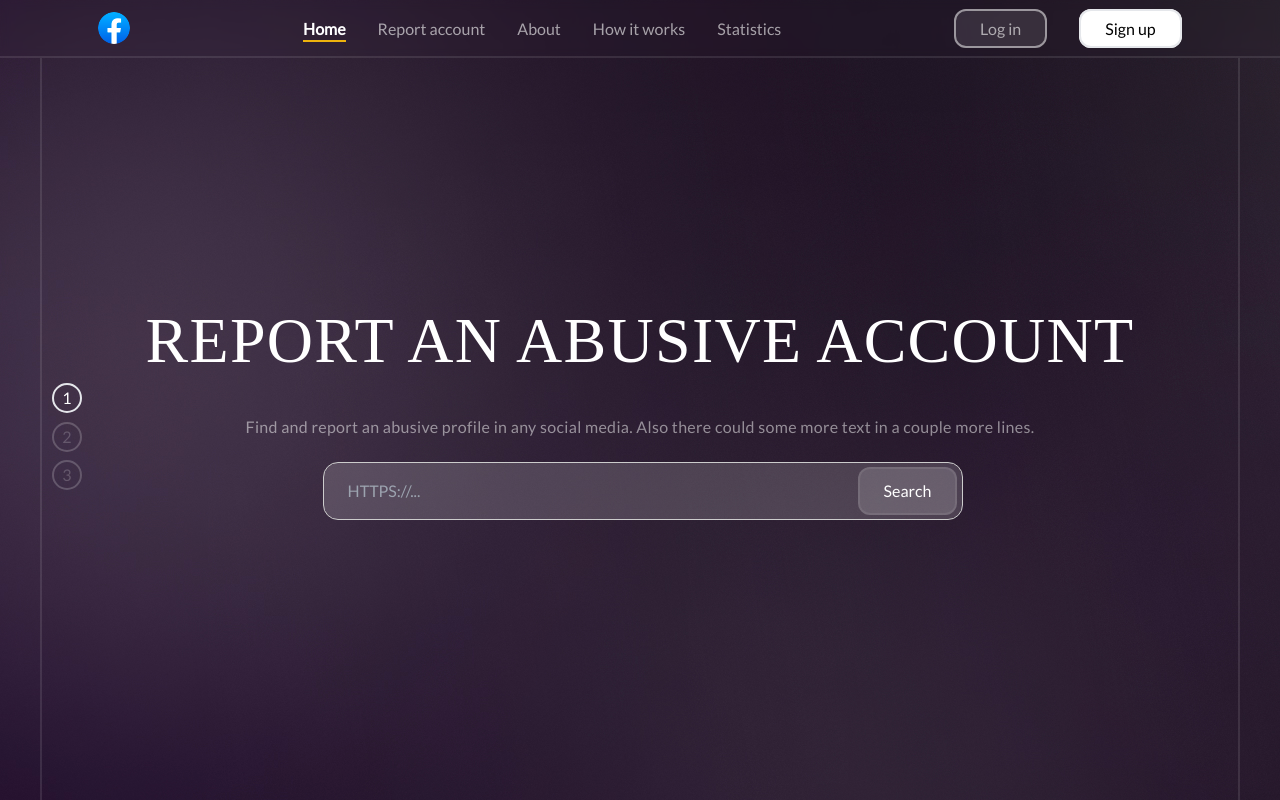
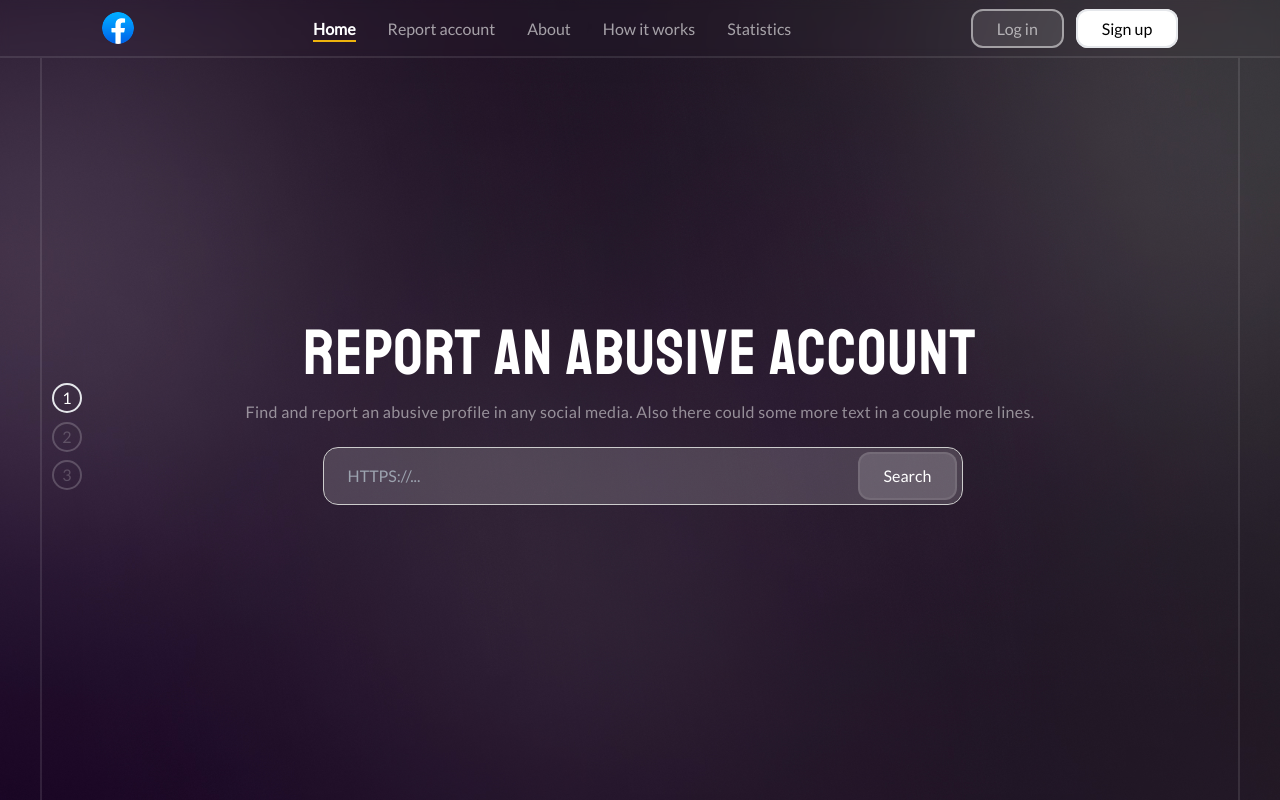
Before and after one commit to YonatanBenezra/abuse-account-db, a React (Vite) app in the folder client/: page /home in a window 1280 px wide. Shown: the top 800 px of the page. Built offline with nearby package versions, Linux system fonts and the light colour scheme; no server answers.

Commit message:
changes need in home page

```diff
--- a/client/package.json
+++ b/client/package.json
@@ -17,7 +17,8 @@
     "react-dom": "^18.2.0",
     "react-helmet": "^6.1.0",
     "react-hook-form": "^7.47.0",
-    "react-router-dom": "^6.18.0"
+    "react-router-dom": "^6.18.0",
+    "react-scroll": "^1.9.0"
   },
   "devDependencies": {
     "@tailwindcss/aspect-ratio": "^0.4.2",
--- a/client/src/components/Home/Home.jsx
+++ b/client/src/components/Home/Home.jsx
@@ -3,7 +3,7 @@ import "./home.scss";
 import axios from "axios";
 import { NavLink, useNavigate } from "react-router-dom";
 import Card from "./Cards";
-
+import { Link, animateScroll as scroll } from "react-scroll";
 function Home() {
   const [searchTerm, setSearchTerm] = useState("");
   const [recentReportProfiles, setRecentReportProfiles] = useState([]);
@@ -32,13 +32,13 @@ function Home() {
 
   useEffect(() => {
     if (recentReportProfiles.length > 0) {
-    recentReportProfiles.forEach(abuseProfile => {
+      recentReportProfiles.forEach((abuseProfile) => {
         if (!numOfReports[abuseProfile._id]) {
           const fetchNumOfReports = async () => {
             const data = await getNumOfReports(abuseProfile._id);
-          setNumOfReports(prevState => ({
+            setNumOfReports((prevState) => ({
               ...prevState,
-            [abuseProfile._id]: data
+              [abuseProfile._id]: data,
             }));
           };
           fetchNumOfReports();
@@ -46,7 +46,6 @@ function Home() {
       });
     }
   }, [recentReportProfiles, getNumOfReports, numOfReports]);
-
 
   const handleSearchChange = (event) => {
     setSearchTerm(event.target.value);
@@ -69,35 +68,51 @@ function Home() {
     <div className="home border-r-2 border-l-2 min-h-screen border-white/10 md:mx-10 mx-5">
       <div className="w-full number-buttons-container">
         <span className="number-buttons">
-          <a
-            href="#hero"
+          <Link
+            activeClass="active"
+            to="hero"
+            spy={true}
+            smooth={true}
+            offset={-70}
+            duration={500}
             className={`border-2 rounded-full p-1 number-button cursor-pointer ${
               numberPressed !== 1 && "text-white/20 border-white/20"
             }`}
             onClick={() => setNumberPressed(1)}
           >
             1
-          </a>
-          <a
-            href="#reported-accounts"
+          </Link>
+          <Link
+            activeClass="active"
+            to="reported-accounts"
+            spy={true}
+            smooth={true}
+            offset={-70}
+            duration={500}
             className={`border-2 rounded-full p-1 number-button cursor-pointer ${
               numberPressed !== 2 && "text-white/20 border-white/20"
             }`}
             onClick={() => setNumberPressed(2)}
           >
             2
-          </a>
-          <a
+          </Link>
+          <Link
+            activeClass="active"
+            to="hero"
+            spy={true}
+            smooth={true}
+            offset={-70}
+            duration={500}
             className={`border-2 rounded-full p-1 number-button cursor-pointer ${
               numberPressed !== 3 && "text-white/20 border-white/20"
             }`}
             onClick={() => setNumberPressed(3)}
           >
             3
-          </a>
+          </Link>
         </span>
         <div className="section-1 h-screen w-full" id="hero">
-          <h1 className="title mb-6">REPORT AN ABUSIVE ACCOUNT</h1>
+          <h1 className="title">REPORT AN ABUSIVE ACCOUNT</h1>
           <h5 className="sub-title text-white/50 mb-6">
             Find and report an abusive profile in any social media. Also there
             could some more text in a couple more lines.
--- a/client/src/components/Home/home.scss
+++ b/client/src/components/Home/home.scss
@@ -1,3 +1,4 @@
+@import url("https://fonts.googleapis.com/css2?family=IBM+Plex+Mono:wght@300&family=Lato&family=Rubik:wght@300&family=Staatliches&display=swap");
 .home {
   display: flex;
   flex-direction: column;
@@ -50,10 +51,9 @@
     align-content: center;
   }
   .title {
-    font-family: Staatliches;
+    font-family: "Staatliches", sans-serif;
     font-size: 5vw;
     font-weight: 400;
-    line-height: 8vw;
     letter-spacing: 0.02em;
     text-align: center;
   }
@@ -179,6 +179,7 @@
     margin-top: 20px;
     grid-template-columns: repeat(auto-fill, minmax(48%, 1fr));
     width: 100%;
+
     li {
       display: flex;
       align-items: center;
--- a/client/src/components/navBar/Navbar.jsx
+++ b/client/src/components/navBar/Navbar.jsx
@@ -212,7 +212,7 @@ const Navbar = () => {
             } lg:flex lg:w-auto mt-4 lg:mt-0 cleancode-menu-animation  transition-all duration-300 `}
             id="mobile-menu"
           >
-            <ul className="flex flex-col gap-3 md:gap-8 md:mt-[1.5px] lg:text-left lg:flex-row lg:items-center">
+            <ul className="flex flex-col gap-3 md:gap-3 md:mt-[1.5px] lg:text-left lg:flex-row lg:items-center">
               {
               [
                 { to: "/login", label: "Log in" },
--- a/client/src/main.css
+++ b/client/src/main.css
@@ -15,10 +15,12 @@ body {
   min-width: 100vw;
   min-height: 100vh;
   color: white;
-  background-image: url("./assets/backgroundStep1.jpg");
+  background-image: url(/src/assets/backgroundStep1.jpg);
   background-attachment: fixed;
   margin: 0;
   overflow-x: hidden;
+  background-repeat: no-repeat;
+  background-size: cover;
 }
 html {
   scroll-behavior: smooth;
```
Also changed, not shown: 1 other file (tests, documents, lock files or other folders). Lines whose indentation alone changed are shown as unchanged.
